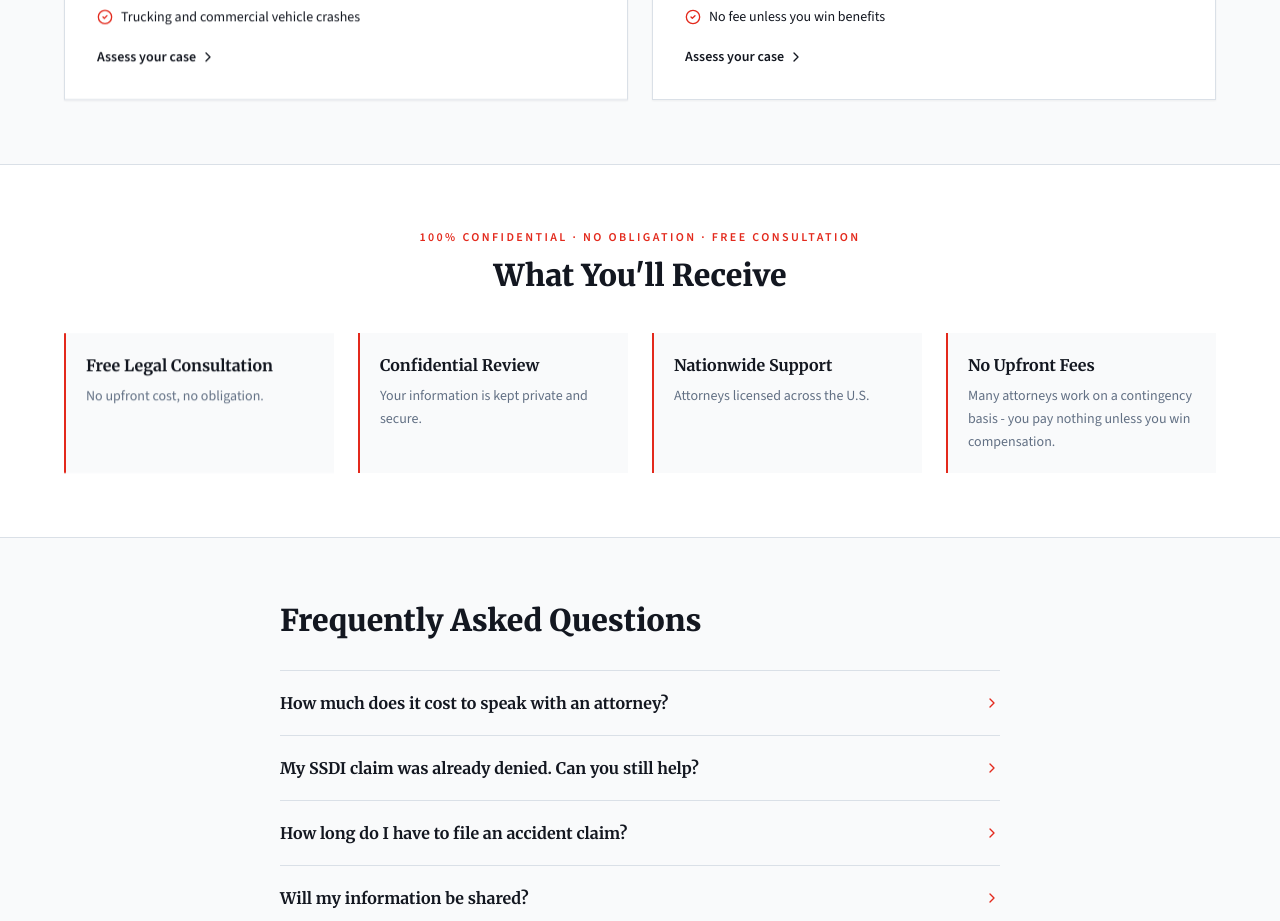
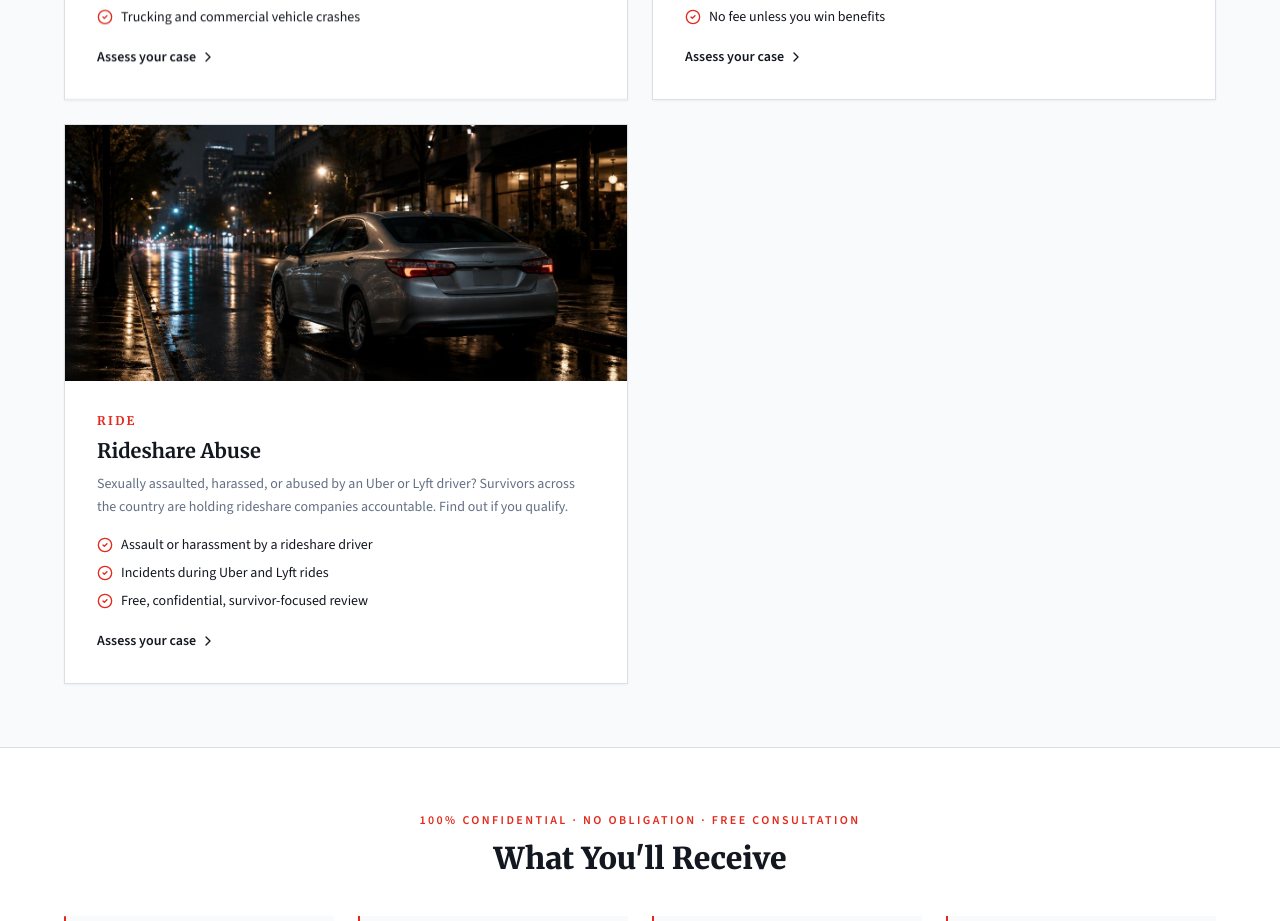
Before and after one commit to winedge/meal-creator-pro, a React (Vite) app: page / in a window 1280 px wide. Shown: the part 2760-3681 px from the top of the page. Built offline with nearby package versions, Linux system fonts and the light colour scheme; no server answers; the database is empty; the HTML template or start-up script is replaced by a standard one.

Commit message:
Changes
Co-authored-by: winedge <95374822+winedge@users.noreply.github.com>

```diff
--- a/src/pages/Index.tsx
+++ b/src/pages/Index.tsx
@@ -49,6 +49,7 @@ const practiceAreas = [
     tag: "MVA",
     img: mvaAccident,
     alt: "Damaged vehicle after a car accident on a city street",
+    href: "#contact",
     d: "Injured in a car, truck, motorcycle, or rideshare crash caused by someone else's negligence? You may be entitled to compensation for medical bills, lost wages, and pain and suffering.",
     points: ["Rear-end, head-on, and intersection collisions", "Uninsured and hit-and-run drivers", "Trucking and commercial vehicle crashes"],
   },
@@ -57,8 +58,18 @@ const practiceAreas = [
     tag: "SSDI",
     img: ssdiBenefits,
     alt: "Hands resting on a walking cane beside benefit paperwork",
+    href: "#contact",
     d: "Unable to work because of a serious medical condition? If your SSDI claim was denied or you're applying for the first time, an experienced advocate can fight for the benefits you earned.",
     points: ["Initial applications and denied claims", "Appeals and disability hearings", "No fee unless you win benefits"],
+  },
+  {
+    t: "Rideshare Abuse",
+    tag: "RIDE",
+    img: rideshareHero,
+    alt: "Rideshare vehicle parked on a city street at night",
+    href: "/rideshare-abuse",
+    d: "Sexually assaulted, harassed, or abused by an Uber or Lyft driver? Survivors across the country are holding rideshare companies accountable. Find out if you qualify.",
+    points: ["Assault or harassment by a rideshare driver", "Incidents during Uber and Lyft rides", "Free, confidential, survivor-focused review"],
   },
 ];
 
```
